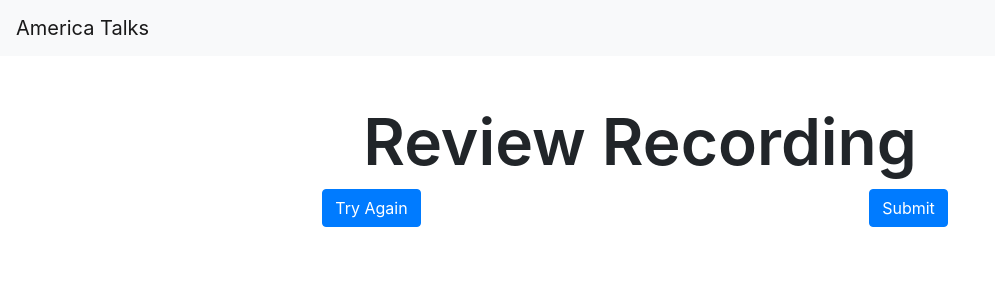
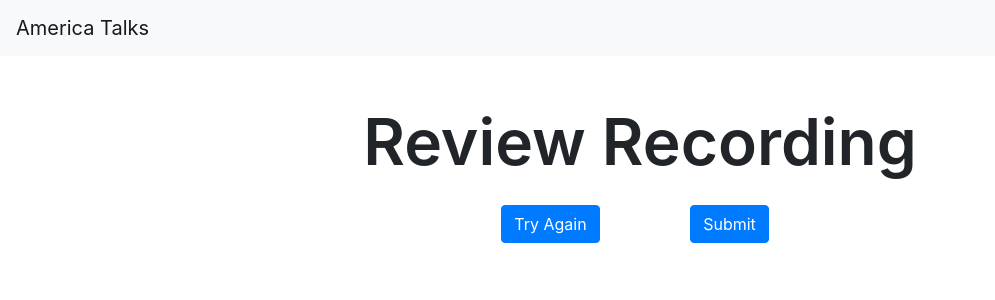
Before and after one commit to sandaiiyahh/Rural-Gap-Equalithon, a React (Create React App) app: page /finish in a window 1280 px wide. Shown: the top 300 px of the page, without its empty margins (0-995 px from the left). Built offline with nearby package versions, Linux system fonts and the light colour scheme.

Commit message:
rename Record to Video Component

```diff
--- a/src/App.js
+++ b/src/App.js
@@ -3,7 +3,7 @@ import { BrowserRouter as Router, Route, Switch } from 'react-router-dom';
 import Header from './components/Header';
 import Permissions from './components/Permissions';
 import MediaSelect from './components/MediaSelect';
-import Record from './components/Record';
+import Video from './components/Video';
 import Audio from './components/Audio';
 import Finalize from './components/Finalize';
 import { UPLOAD_URL } from './api';
@@ -167,7 +167,7 @@ function App() {
           <Route
             path="/video"
             render={(props) => (
-              <Record
+              <Video
                 {...props}
                 webcamRef={webcamRef}
                 capturing={capturing}
--- a/src/components/Finalize.js
+++ b/src/components/Finalize.js
@@ -3,15 +3,15 @@ import Container from 'react-bootstrap/Container';
 import Button from 'react-bootstrap/Button';
 
 const Finalize = (props) => {
-  console.log(props);
+  console.log(props.mediaURL);
   return (
     <Container className="p-5 text-center">
       <h1 className="review-title">Review Recording</h1>
       <div className="row justify-content-center align-items-center">
-        <div className="col-6">
+        <div className="col-4 col-md-2 mt-3">
           <Button>Try Again</Button>
         </div>
-        <div className="col-6">
+        <div className="col-4 col-md-2 mt-3">
           <Button>Submit</Button>
         </div>
       </div>
--- a/src/components/Record.js
+++ b/src/components/Video.js
@@ -4,7 +4,7 @@ import { Button, Container } from 'react-bootstrap';
 import Webcam from 'react-webcam';
 import Question from './Question';
 
-const Record = (props) => {
+const Video = (props) => {
   return (
     <Container>
       <div className="row">
@@ -43,4 +43,4 @@ const Record = (props) => {
   );
 };
 
-export default Record;
+export default Video;
```
